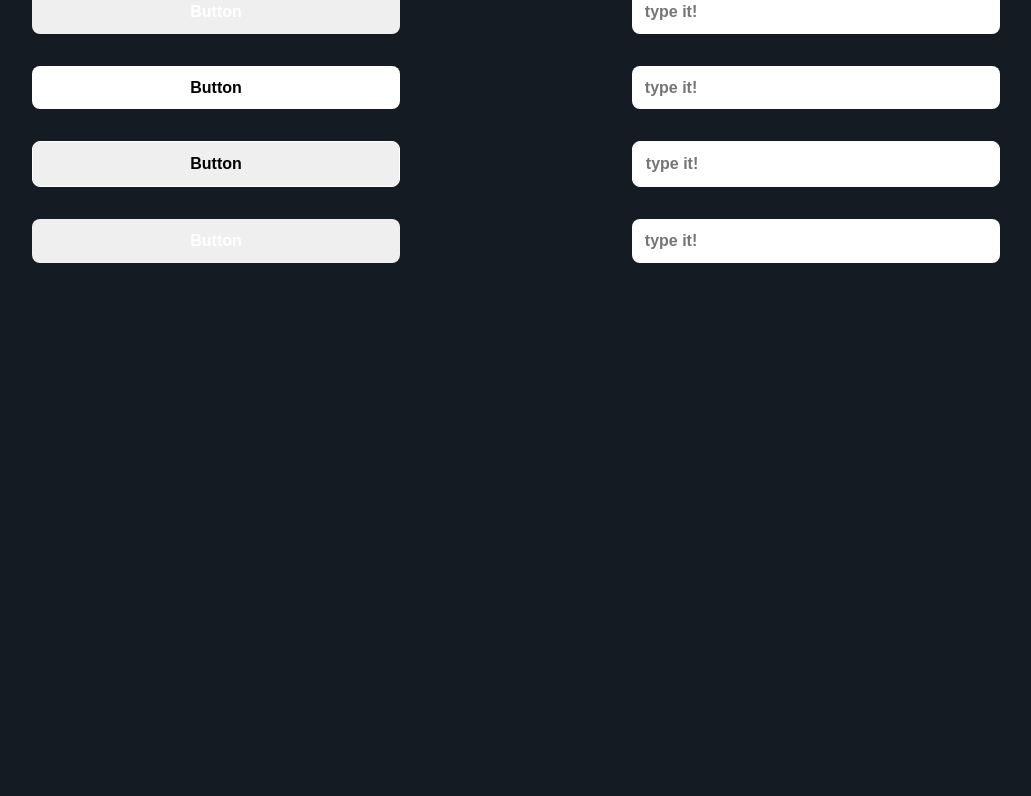
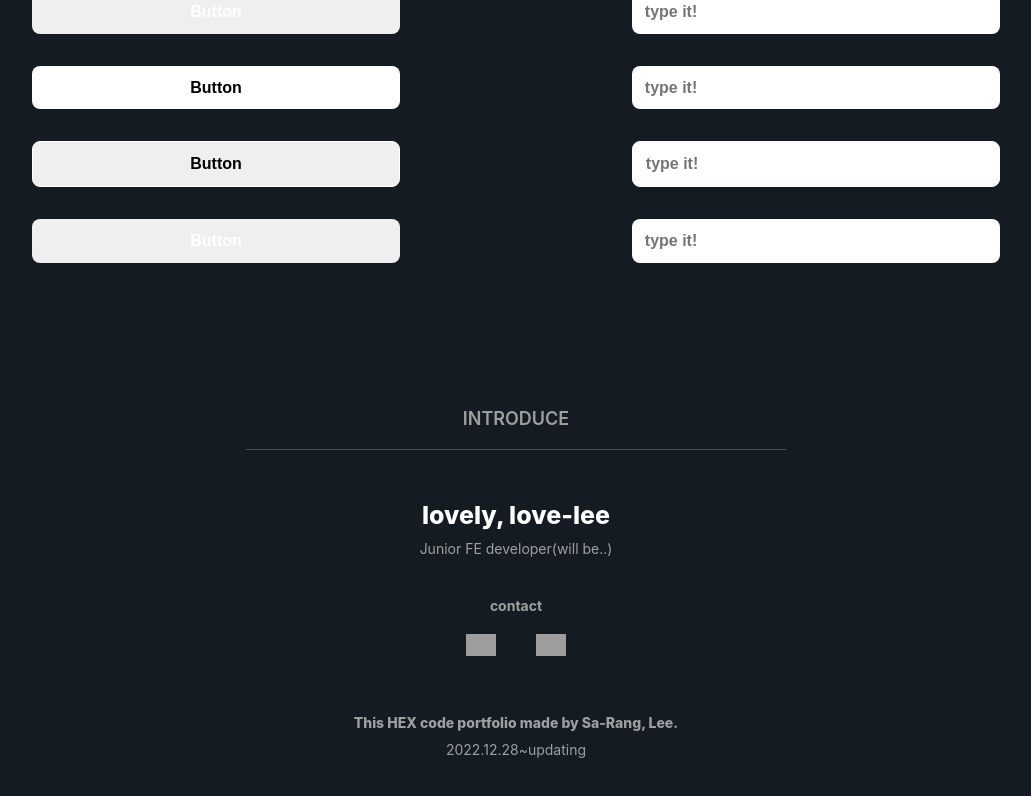
Before and after one commit to twolove-sarang/cssColor-ariation, a React (Create React App) app: page / in a window 1280 px wide. Shown: the part 1270-2066 px from the top of the page, without its empty margins (124-1155 px from the left). Before the commit the page ends 1568 px from the top, so only its background shows below. Built offline with nearby package versions, Linux system fonts and the light colour scheme; grey boxes are pictures that could not be loaded.

Commit message:
footer commit

```diff
--- a/src/App.js
+++ b/src/App.js
@@ -4,6 +4,7 @@ import { useState } from "react";
 import ButtonPreview from "./component/ButtonPreview";
 import InputPreview from "./component/InputPreview";
 import HistorySection from "./component/HistorySection";
+import Footer from "./component/Footer";
 
 // a~f까지 넣기v
 // - 알파벳, 숫자 섞기
@@ -92,6 +93,7 @@ export default function App() {
           <InputPreview color={{ colorChange, recommendedColor }} />
         </div>
       </div>
+      <Footer />
     </div>
   );
 }
--- /dev/null
+++ b/src/component/Footer.js
@@ -0,0 +1,96 @@
+import React, { useEffect, useState } from "react";
+import styled, { css } from "styled-components";
+
+// 내 정보로 바꾸기
+const Footer = () => {
+  return (
+    <div>
+      <FooterNotice>INTRODUCE</FooterNotice>
+      <FooterList>
+        <FooterList mainFooter>
+          <div>lovely, love-lee</div>
+          <div>Junior FE developer(will be..)</div>
+          <div>contact</div>
+        </FooterList>
+        <FooterList logo>
+          <a href="https://github.com/twolove-sarang/cssColor-ariation">
+            <img width={30} src="https://cdn-icons-png.flaticon.com/512/25/25231.png" />
+          </a>
+          <a href="https://velog.io/@twolove-sarang/series/%ED%8F%AC%ED%8A%B8%ED%8F%B4%EB%A6%AC%EC%98%A4-css%EA%B0%80%EC%9D%B4%EB%93%9C">
+            <img width={30} src="https://logodownload.org/wp-content/uploads/2018/02/blogger-logo-icon.png" />
+          </a>
+        </FooterList>
+        <FooterList diary>
+          <div>This HEX code portfolio made by Sa-Rang, Lee.</div>
+          <div>2022.12.28~updating</div>
+        </FooterList>
+      </FooterList>
+    </div>
+  );
+};
+
+export default Footer;
+
+const FooterNotice = styled.div`
+  width: 500px;
+  margin-left: auto;
+  margin-right: auto;
+  color: #9f9f9f;
+  margin-top: 90px;
+  border-bottom: 1px solid #4f4f4f;
+  padding: 20px;
+  font-size: 18px;
+  font-weight: 600;
+  text-align: center;
+`;
+
+const FooterList = styled.div`
+  justify-content: center;
+  color: #9f9f9f;
+  font-size: 14px;
+
+  ${(props) =>
+    props.mainFooter &&
+    css`
+      text-align: center;
+      padding: 40px;
+      margin: 10px;
+      div:first-child {
+        font-weight: 800;
+        color: white;
+        font-size: 25px;
+        margin-bottom: 10px;
+      }
+      div:nth-child(3) {
+        margin-top: 40px;
+        font-weight: 700;
+      }
+    `}
+
+  ${(props) =>
+    props.logo &&
+    css`
+      width: 100px;
+      height: 30px;
+      display: flex;
+      justify-content: space-between;
+      margin-left: auto;
+      margin-right: auto;
+      margin-top: -30px;
+      &div {
+        width: 30px;
+      }
+    `}
+
+    ${(props) =>
+    props.diary &&
+    css`
+      text-align: center;
+      padding-top: 50px;
+      padding-bottom: 50px;
+      div:first-child {
+        font-weight: 800;
+        margin-bottom: 10px;
+      }
+    `}
+`;
--- a/src/component/HistorySection.js
+++ b/src/component/HistorySection.js
@@ -1,13 +1,16 @@
 import React from "react";
 
 export default function HistorySection({ history }) {
-  const deleteCode = () => {};
+  //히스토리에서 코드 찾기
+  const findCode = () => {
+    history.historyID.map((el) => el);
+  };
   console.log(history);
   return (
     <div className="historyFlex">
       {history.historyID.map((el, index) => (
         <div>
-          <div className="historyColor" key={index} style={{ backgroundColor: `#${el.code}` }} onClick={deleteCode}></div>
+          <div className="historyColor" key={index} style={{ backgroundColor: `#${el.code}` }} onClick={findCode}></div>
         </div>
       ))}
     </div>
```
Also changed, not shown: src/CreateUser.js (deleted, +0 -23 lines), src/Exsaple.jsx (deleted, +0 -49 lines), src/UserList.jsx (deleted, +0 -22 lines).
